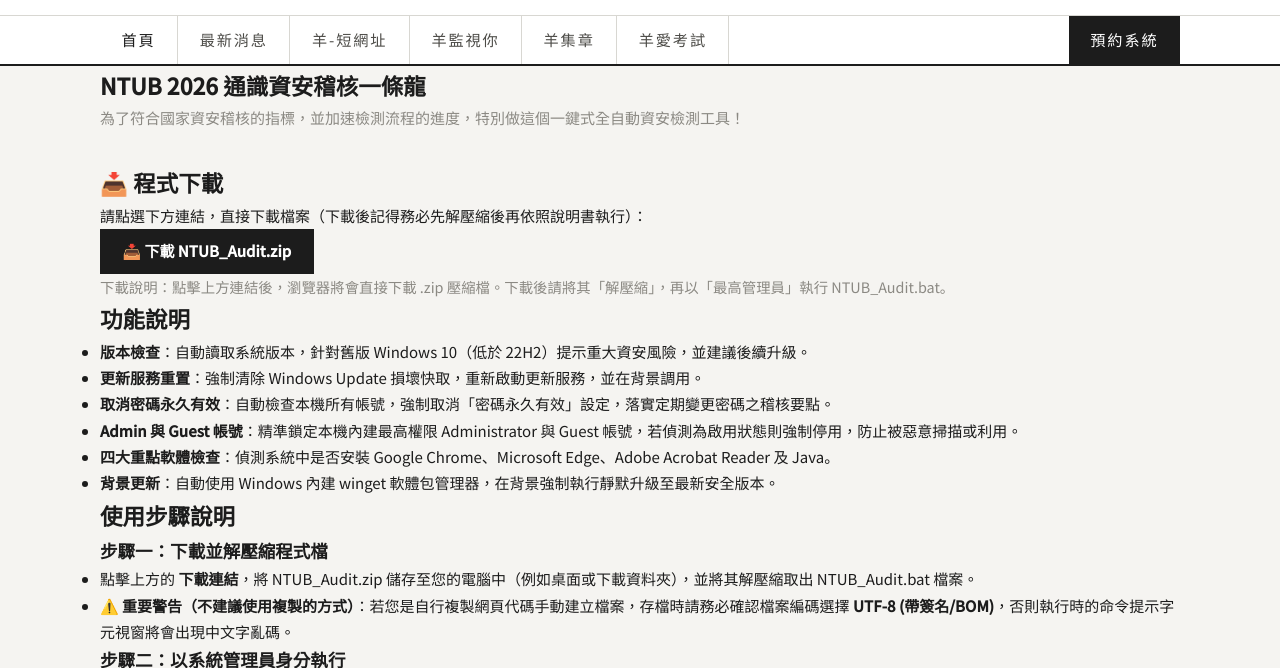
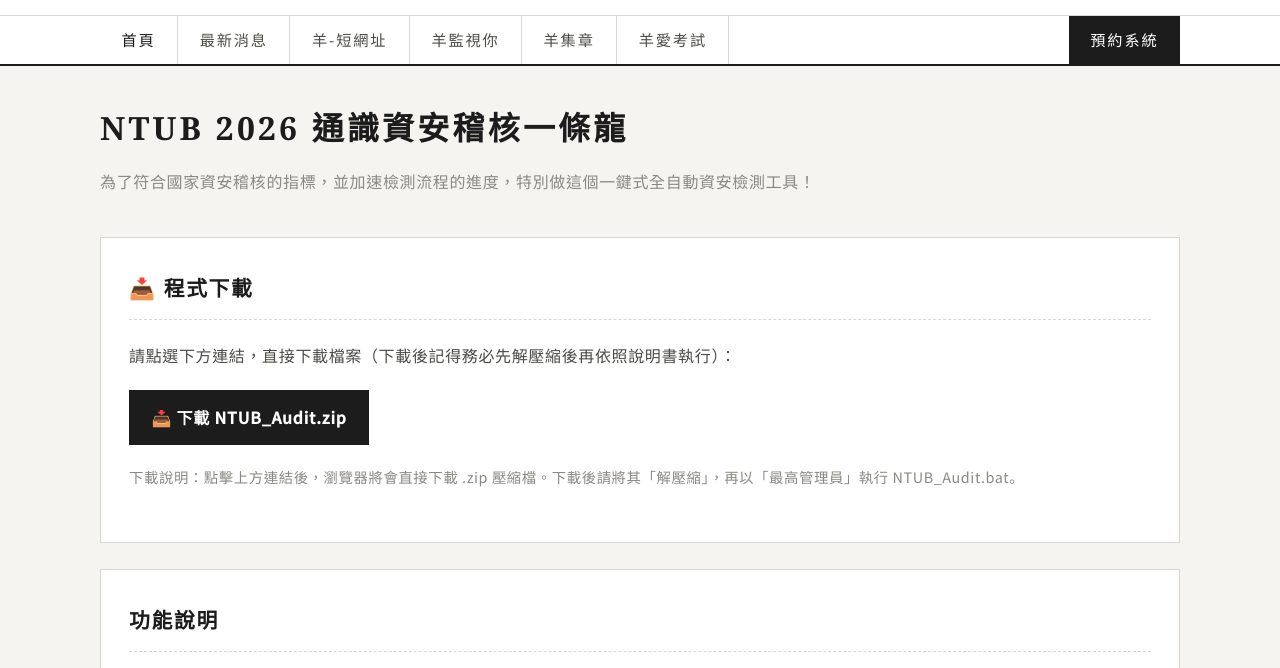
Before and after one commit to Nasir-Studio/Portal_Front, an Astro site: page /nub-audit in a window 1280 px wide. Shown: the part 113-781 px from the top of the page. Built offline with nearby package versions, Linux system fonts and the light colour scheme; Astro itself is replaced by a stand-in of ours.

Commit message:
輪播改 inline SVG 修復手機字體、nub-audit 補齊入口頁樣式
- Banner：SVG 由 <img> 改為 inline（<img> 內 SVG 無法使用頁面 webfont，
  手機 fallback 到系統字導致字體走樣；inline 後文字統一用 Noto 字型）
- Google Fonts 補載 Noto Serif TC 700（banner 標題字重）
- nub-audit：加入完整入口頁樣式（serif 標題、白底卡片、黑底下載鈕、
  虛線分隔、圖片邊框、code 樣式、手機排版）

```diff
--- a/src/layouts/BaseLayout.astro
+++ b/src/layouts/BaseLayout.astro
@@ -26,7 +26,7 @@ const {
     <link rel="preconnect" href="https://fonts.googleapis.com" />
     <link rel="preconnect" href="https://fonts.gstatic.com" crossorigin />
     <link
-      href="https://fonts.googleapis.com/css2?family=Noto+Serif+TC:wght@600&family=Noto+Sans+TC:wght@400;500&display=swap"
+      href="https://fonts.googleapis.com/css2?family=Noto+Serif+TC:wght@600;700&family=Noto+Sans+TC:wght@400;500&display=swap"
       rel="stylesheet"
     />
   </head>
--- a/src/pages/nub-audit.astro
+++ b/src/pages/nub-audit.astro
@@ -2,16 +2,151 @@
 import BaseLayout from '../layouts/BaseLayout.astro';
 ---
 
+<style is:global>
+  .audit-page {
+    padding: 2.5rem 0 3.5rem;
+  }
+
+  .audit-page h1 {
+    font-family: var(--font-serif);
+    font-size: clamp(1.5rem, 4vw, 2rem);
+    font-weight: 600;
+    letter-spacing: 0.1em;
+    line-height: 1.4;
+    margin-bottom: 0.9rem;
+  }
+
+  .audit-page > .audit-lead {
+    color: var(--ink-3);
+    margin-bottom: 2.4rem;
+  }
+
+  .audit-page article {
+    background: var(--surface);
+    border: 1px solid var(--border);
+    padding: 2rem 1.75rem;
+    margin-bottom: 1.6rem;
+  }
+
+  .audit-page article h2 {
+    font-family: var(--font-serif);
+    font-size: 1.3rem;
+    font-weight: 600;
+    letter-spacing: 0.08em;
+    margin: 0 0 1.2rem;
+    padding-bottom: 0.8rem;
+    border-bottom: 1px dashed var(--border);
+  }
+
+  .audit-page article h3 {
+    font-size: 1.05rem;
+    font-weight: 500;
+    letter-spacing: 0.05em;
+    margin: 1.6rem 0 0.7rem;
+    color: var(--ink);
+  }
+
+  .audit-page p {
+    font-size: 1rem;
+    letter-spacing: 0.04em;
+    line-height: 2.1;
+    color: var(--ink-2);
+    margin-bottom: 1.1rem;
+  }
+
+  .audit-page article h2 + p {
+    margin-top: 0;
+  }
+
+  .audit-page ul {
+    margin-bottom: 1rem;
+    padding-left: 1.4rem;
+  }
+
+  .audit-page li {
+    font-size: 0.95rem;
+    line-height: 2;
+    color: var(--ink-2);
+    margin-bottom: 0.45rem;
+    overflow-wrap: anywhere;
+  }
+
+  .audit-page strong {
+    color: var(--ink);
+  }
+
+  .audit-page a {
+    color: var(--ink);
+    border-bottom: 1px solid var(--border-strong);
+    transition: border-color var(--t), color var(--t);
+  }
+
+  .audit-page a:hover {
+    border-color: var(--ink);
+  }
+
+  .audit-page .audit-dl {
+    display: inline-block;
+    background: var(--ink);
+    color: var(--white);
+    padding: 0.65rem 1.4rem;
+    text-decoration: none;
+    font-weight: 600;
+    letter-spacing: 0.05em;
+    border: none;
+    transition: background var(--t);
+  }
+
+  .audit-page .audit-dl:hover {
+    background: var(--ink-2);
+  }
+
+  .audit-page .audit-note {
+    font-size: 0.9rem;
+    color: var(--ink-3);
+  }
+
+  .audit-page img {
+    max-width: 100%;
+    border: 1px solid var(--border);
+    display: block;
+    margin: 1rem auto;
+  }
+
+  .audit-page code {
+    font-family: monospace;
+    font-size: 0.92em;
+    background: var(--bg-soft);
+    padding: 0.15rem 0.45rem;
+    border: 1px solid var(--border);
+  }
+
+  .audit-page .audit-tip {
+    color: var(--ink-3);
+    font-style: italic;
+  }
+
+  @media (max-width: 640px) {
+    .audit-page {
+      padding: 1.6rem 0 2.4rem;
+    }
+
+    .audit-page article {
+      padding: 1.4rem 1.15rem;
+    }
+  }
+</style>
+
 <BaseLayout title="NTUB 2026 通識資安稽核一條龍 ｜ 羊家的入口">
-  <section class="container">
+  <section class="container audit-page">
     <h1>NTUB 2026 通識資安稽核一條龍</h1>
-    <p style="color: var(--ink-3); margin-bottom: 2rem;">為了符合國家資安稽核的指標，並加速檢測流程的進度，特別做這個一鍵式全自動資安檢測工具！</p>
+    <p class="audit-lead">為了符合國家資安稽核的指標，並加速檢測流程的進度，特別做這個一鍵式全自動資安檢測工具！</p>
 
     <article>
       <h2>📥 程式下載</h2>
       <p>請點選下方連結，直接下載檔案（下載後記得務必先解壓縮後再依照說明書執行）：</p>
-      <p><a href="https://github.com/nasircy/ntub2026ITAudit/raw/main/NTUB_Audit.zip" style="display:inline-block; background:var(--ink); color:var(--white); padding:0.6rem 1.4rem; border-radius:0px; text-decoration:none; font-weight:600;">📥 下載 NTUB_Audit.zip</a></p>
-      <p style="color: var(--ink-3); font-size: 0.9rem;">下載說明：點擊上方連結後，瀏覽器將會直接下載 .zip 壓縮檔。下載後請將其「解壓縮」，再以「最高管理員」執行 NTUB_Audit.bat。</p>
+      <p><a class="audit-dl" href="https://github.com/nasircy/ntub2026ITAudit/raw/main/NTUB_Audit.zip">📥 下載 NTUB_Audit.zip</a></p>
+      <p class="audit-note">下載說明：點擊上方連結後，瀏覽器將會直接下載 .zip 壓縮檔。下載後請將其「解壓縮」，再以「最高管理員」執行 NTUB_Audit.bat。</p>
     </article>
 
     <article>
@@ -40,29 +175,27 @@ import BaseLayout from '../layouts/BaseLayout.astro';
         <li>找到剛才下載的 NTUB_Audit.bat 檔案。</li>
         <li>在檔案上點擊 <strong>滑鼠右鍵</strong> ➔ 選擇 <strong>「以系統管理員身分執行」</strong> (Run as administrator)。</li>
       </ul>
-      <p><img src={`/images/nub-audit/1.png`} alt="以系統管理員身分執行" style="max-width:100%; border-radius:0px; border:1px solid var(--border);"></p>
+      <p><img src={`/images/nub-audit/1.png`} alt="以系統管理員身分執行" /></p>
 
       <h3>步驟三：按下【是】後，不要動讓他跑！</h3>
       <ul>
         <li>程式啟動後，將全自動執行初檢！</li>
         <li>過程中若偵測到未更新的軟體，會透過 winget 於背景下載並靜默安裝，請耐心等待其完成。</li>
       </ul>
-      <p><img src={`/images/nub-audit/2.png`} alt="執行中畫面" style="max-width:100%; border-radius:0px; border:1px solid var(--border);"></p>
+      <p><img src={`/images/nub-audit/2.png`} alt="執行中畫面" /></p>
 
       <h3>步驟四：執行完畢與確認</h3>
       <ul>
         <li>腳本全自動跑完後，畫面最後會停留在：<code>所有資安強制防護與盤點任務已執行完畢！</code></li>
         <li>此時請檢視視窗中是否有任何紅色/黃色警告，並按鍵盤上的 <strong>任意鍵</strong> 即可安全結束視窗。</li>
       </ul>
-      <p><img src={`/images/nub-audit/3.png`} alt="執行完畢畫面" style="max-width:100%; border-radius:0px; border:1px solid var(--border);"></p>
+      <p><img src={`/images/nub-audit/3.png`} alt="執行完畢畫面" /></p>
     </article>
 
     <article>
       <h2>為什麼要做這個工具？</h2>
       <p>在通識中心處理的過程中，發現流程卡最久的部分是在於修改密碼永久選項及更新系統和軟體部分。為了加快整體處理與檢查的進度，特別製作這個一鍵式整合工具，目的就是希望能夠通過稽核，以及校園檢查過程中流程能夠更順利。</p>
-      <p style="color: var(--ink-3); font-style: italic;">建議：由於很多軟體都一直在不定時更新，系統也是，建議在正式稽核的前幾天，將此程式重新開啟執行一次，確保所有的安全性或是應用程式都是在最新狀態。</p>
+      <p class="audit-tip">建議：由於很多軟體都一直在不定時更新，系統也是，建議在正式稽核的前幾天，將此程式重新開啟執行一次，確保所有的安全性或是應用程式都是在最新狀態。</p>
     </article>
-
-
   </section>
 </BaseLayout>
```
Also changed, not shown: src/components/Banner.astro (+49 -6 lines).
